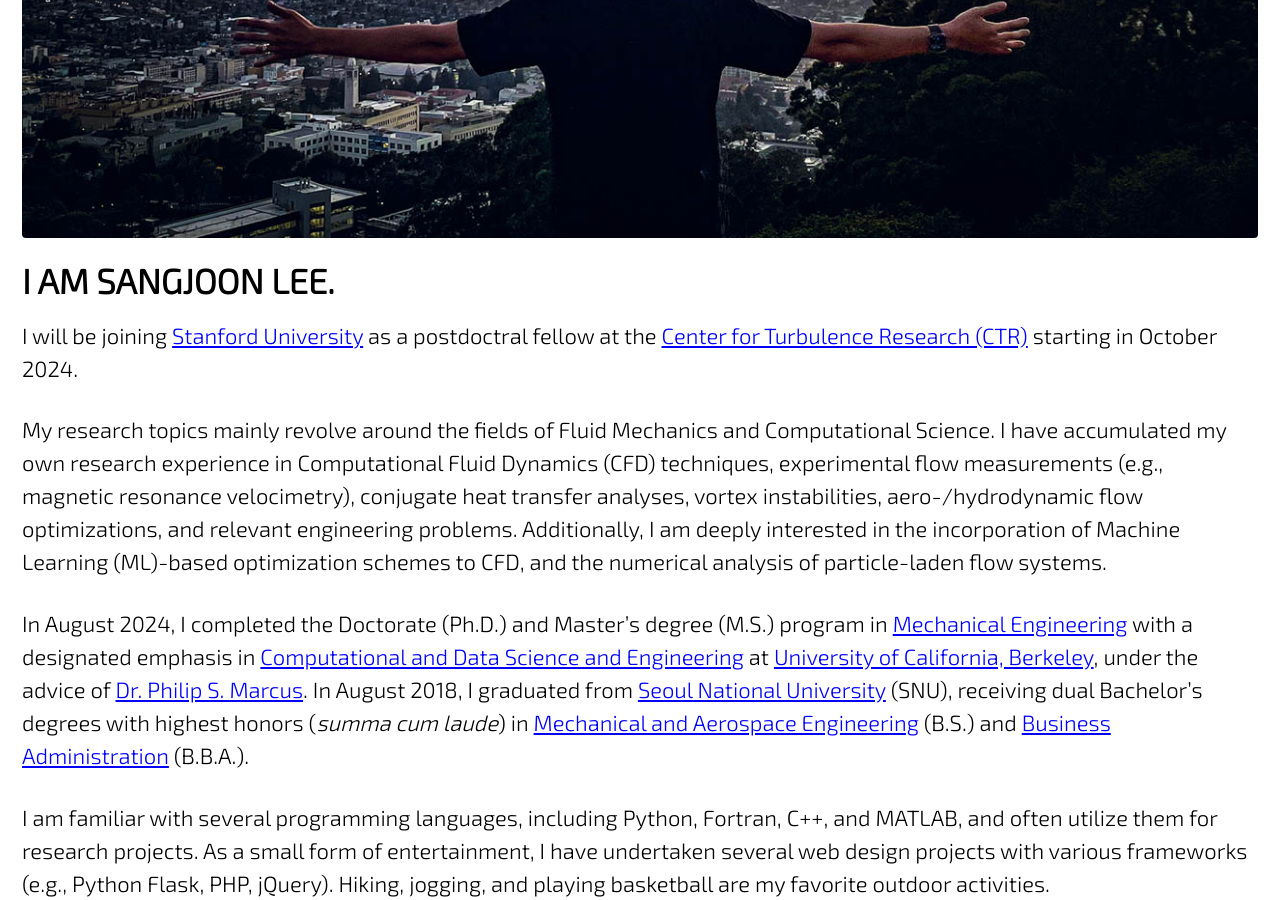
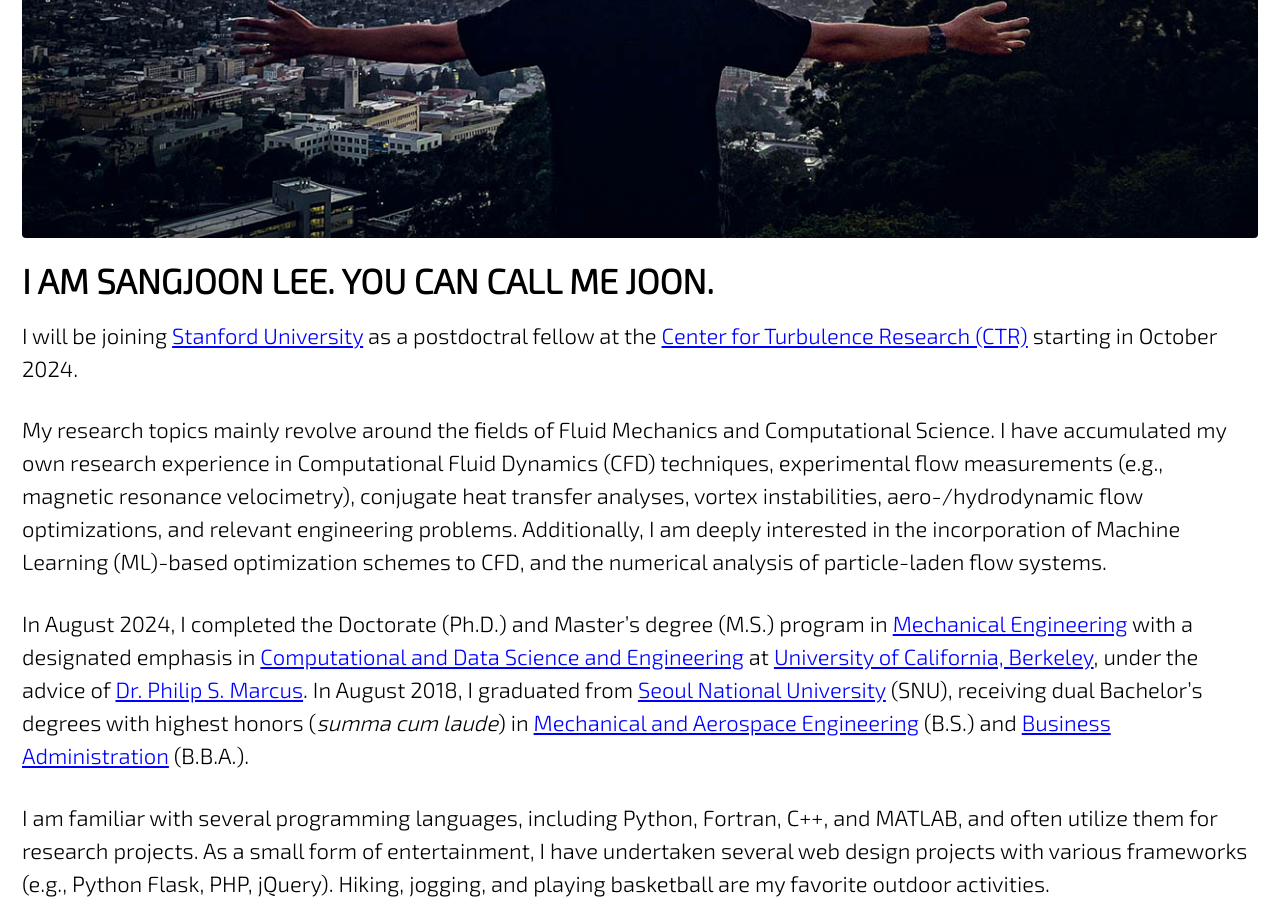
Before and after one commit to jun9303/jun9303.github.io, a Jekyll site: the page built from index.md, in a window 1280 px wide and 900 px high, scrolled down 983 px. Built offline with Jekyll 4.4.1, drawn with Linux system fonts in a browser that asks for light colours; cached includes are drawn as plain includes; nearby versions of some CDN libraries.

Commit message:
Profile Updated 071324

```diff
--- a/index.md
+++ b/index.md
@@ -13,7 +13,7 @@ intro:
 
 {% include figure id="row1_welcome" image_path="assets/images/welcome_1.jpg" %}
 
-# I AM SANGJOON LEE.
+# I AM SANGJOON LEE. YOU CAN CALL ME JOON.
 
 I will be joining [Stanford University](https://www.stanford.edu/) as a postdoctral fellow at the [Center for Turbulence Research (CTR)](https://ctr.stanford.edu/) starting in October 2024.
 
```
